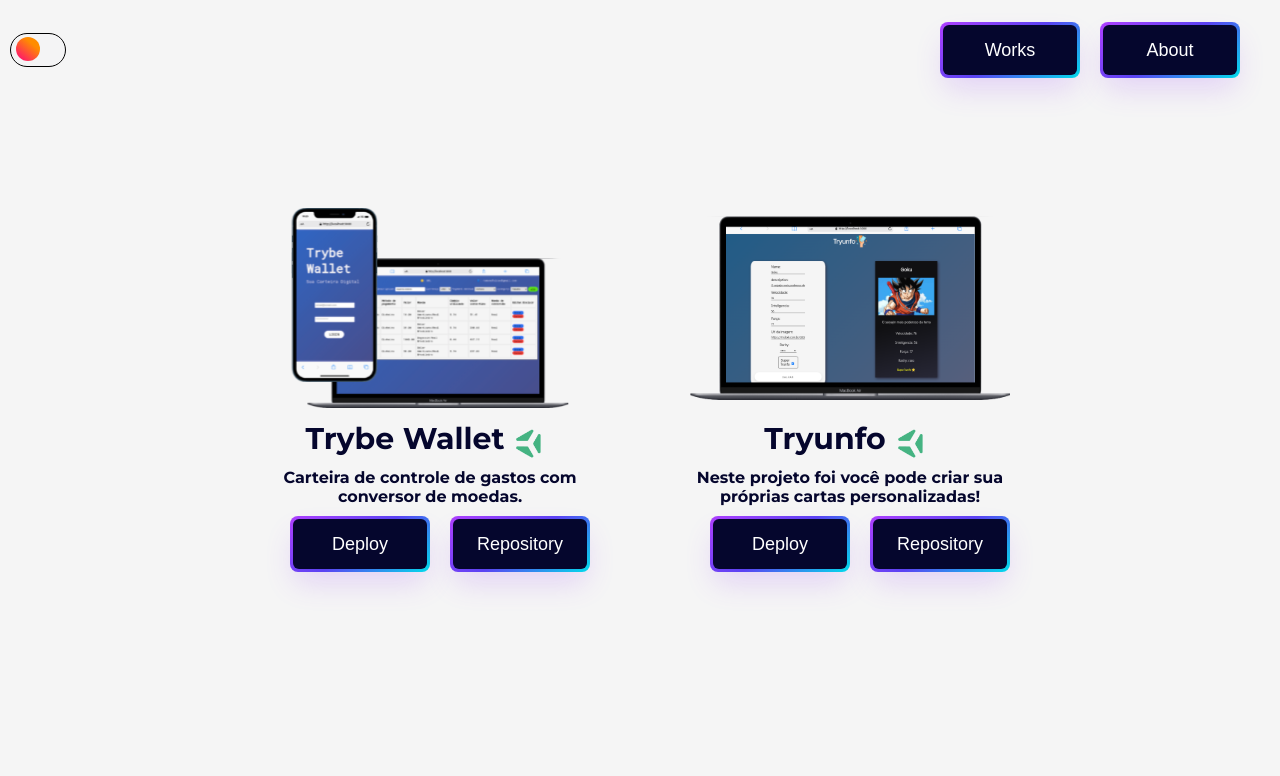
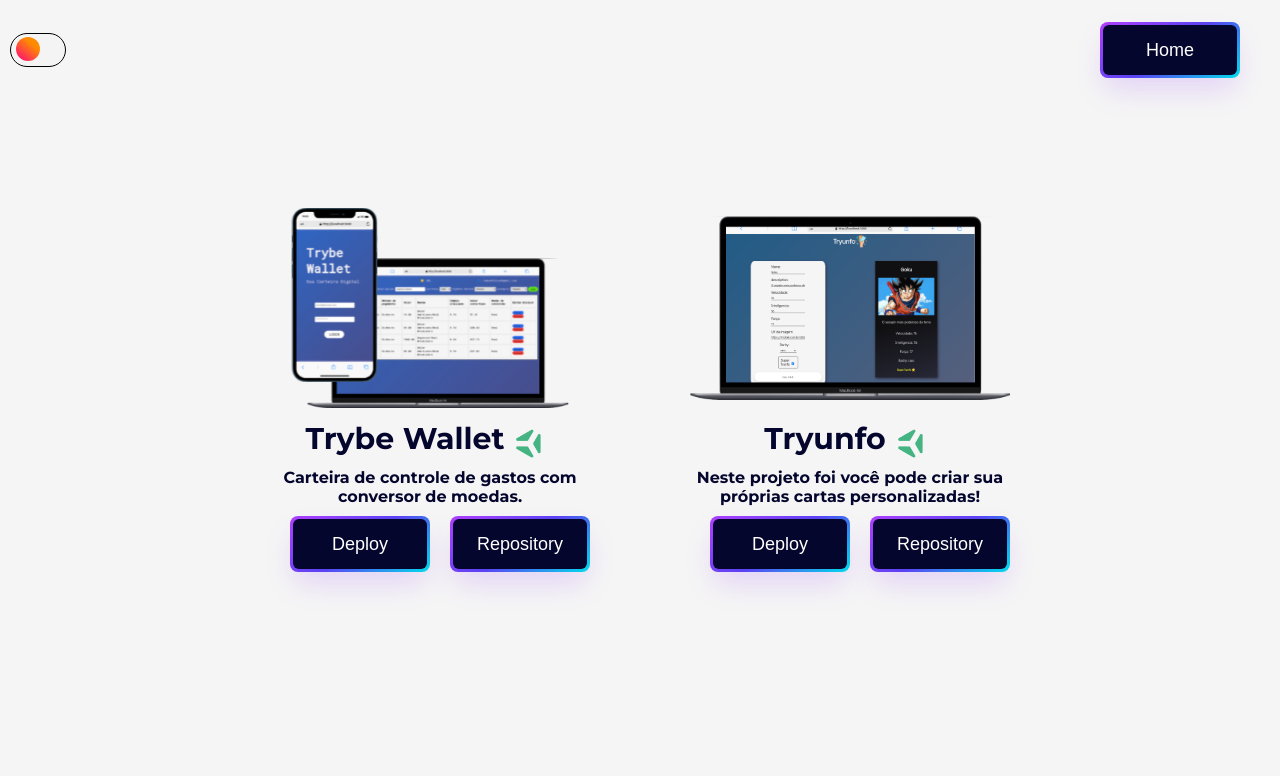
Before and after one commit to ramondfalcao/portifolio, a React (Create React App) app: page /works in a window 1280 px wide. Shown: the top 776 px of the page. Built offline with nearby package versions, Linux system fonts and the light colour scheme.

Commit message:
Buttons do Header Corrigidos

```diff
--- a/src/components/Header.js
+++ b/src/components/Header.js
@@ -6,7 +6,8 @@ import './Header.css'
 import './toggleDark.css'
 import portfolioContext from '../context/PortfolioContext';
 
-function Header() {
+function Header(props) {
+  const { buttons } = props
   const { toggleDark, setToggleDark } = useContext(portfolioContext)
   const [active, setActive] = useState(false)
 
@@ -33,14 +34,15 @@ function Header() {
         />
         <div className="list-desktop">
           <ul className="listItems-desktop">
-            <Link className='btn-desktop' to="/works">
+            <Link className='btn-desktop' to={ buttons ? "/works" : "/"}>
               <button
                 className='btn-desktop'
                 type="button"
               >
-                <span class="text">Works</span>
+                <span class="text">{ buttons ? "Works" : "Home"}</span>
               </button>
             </Link>
+            { buttons && (
                <a className='btn-desktop' href='#about'>
                 <button
                   className='btn-desktop'
@@ -49,20 +51,22 @@ function Header() {
                   <span class="text">About</span>
                 </button>
               </a>
+            )}
           </ul>
         </div>
       </header>
         {active && (
           <div className="list">
             <ul className="listItems">
-              <Link to="/works">
+              <Link to={ buttons ? "/works" : "/"}>
                 <button
                   type="button"
                   className='btn-mobile'
                 >
-                  <span class="text">Works</span>
+                  <span class="text">{ buttons ? "Works" : "Home"}</span>
                 </button>
               </Link>
+              { buttons && (
                 <a className='btn-desktop' href='#about'>
                   <button
                     type="button"
@@ -72,6 +76,7 @@ function Header() {
                     <span class="text">About</span>
                   </button>
                 </a>
+              )}
             </ul>
           </div>
         )}
--- a/src/pages/Home.js
+++ b/src/pages/Home.js
@@ -13,7 +13,7 @@ function Home(props) {
 
   return (
     <>
-      <Header props={props} />
+      <Header props={props} buttons />
       <main className={toggleDark ? "main-home-dark" : "main-home"}>
         <section className="section1-home">
           <section className='div-home'>
```
Lines whose indentation alone changed are shown as unchanged.
